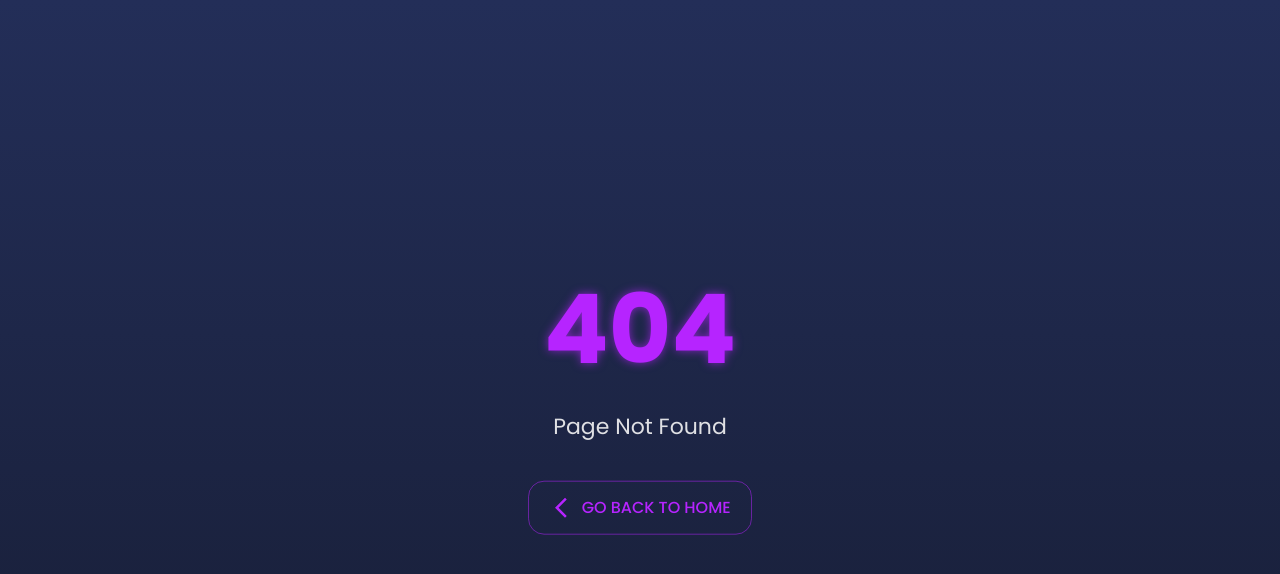
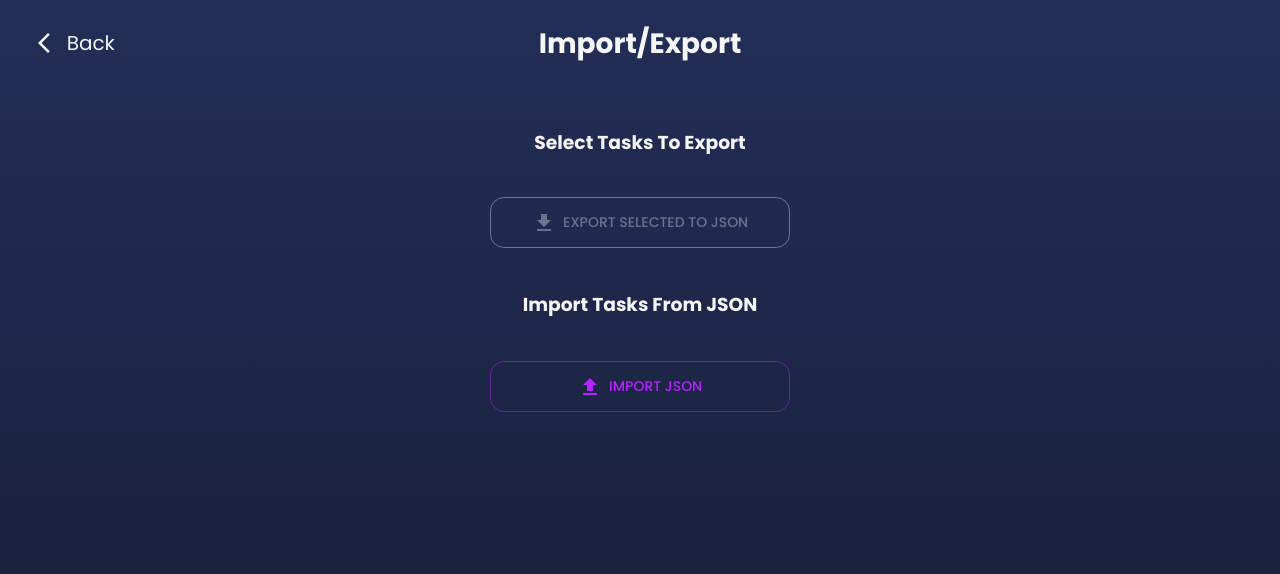
Before and after one commit to hirotanaka918/todo-app, a React (Vite) app: page /import-export in a window 1280 px wide. Before the commit this address had no page. Shown: the top 574 px of the page. Built offline with nearby package versions, Linux system fonts and the light colour scheme.

Commit message:
Implemented import/export feature for tasks

```diff
--- a/src/App.tsx
+++ b/src/App.tsx
@@ -11,6 +11,7 @@ import { NotFound } from "./pages/NotFound";
 import { useEffect } from "react";
 import { Categories } from "./pages/Categories";
 import { ErrorBoundary } from "./components";
+import { ImportExport } from "./pages/ImportExport";
 
 function App() {
   const [user, setUser] = useStorageState<User>(defaultUser, "user");
@@ -39,6 +40,10 @@ function App() {
             <Route path="/" element={<Home {...userProps} />} />
             <Route path="/add" element={<AddTask {...userProps} />} />
             <Route path="/user" element={<UserSettings {...userProps} />} />
+            <Route
+              path="/import-export"
+              element={<ImportExport {...userProps} />}
+            />
             <Route path="/categories" element={<Categories {...userProps} />} />
             <Route path="*" element={<NotFound />} />
           </Routes>
--- a/src/components/ProfileAvatar.tsx
+++ b/src/components/ProfileAvatar.tsx
@@ -16,6 +16,7 @@ import { UserProps } from "../types/user";
 import styled from "@emotion/styled";
 import {
   Category,
+  GetApp,
   Logout,
   ManageAccounts,
   Settings,
@@ -105,6 +106,11 @@ export const ProfileAvatar = ({ user, setUser }: UserProps) => {
         >
           <Settings /> &nbsp; Settings
         </StyledMenuItem>
+
+        <StyledMenuItem onClick={() => n("/import-export")}>
+          <GetApp /> &nbsp; Import/Export
+        </StyledMenuItem>
+
         {user.settings[0].enableCategories !== undefined &&
           user.settings[0].enableCategories && (
             <StyledMenuItem onClick={() => n("/categories")}>
--- a/src/components/Settings.tsx
+++ b/src/components/Settings.tsx
@@ -121,5 +121,3 @@ const Beta = styled.span`
   font-weight: 600;
   box-shadow: 0 0 4px 0 #0e8e0e91;
 `;
-
-export default SettingsDialog;
--- a/src/components/TaskMenu.tsx
+++ b/src/components/TaskMenu.tsx
@@ -6,6 +6,7 @@ import { BottomSheet } from "react-spring-bottom-sheet";
 import { Emoji } from "emoji-picker-react";
 import styled from "@emotion/styled";
 import "react-spring-bottom-sheet/dist/style.css";
+import { useResponsiveDisplay } from "../hooks/useResponsiveDisplay";
 
 interface TaskMenuProps {
   user: User;
@@ -81,7 +82,7 @@ export const TaskMenu = ({
       </StyledMenuItem>
     </div>
   );
-  const isMobile = window.matchMedia("(max-width: 767px)").matches;
+  const isMobile = useResponsiveDisplay();
   return (
     <>
       {isMobile ? (
--- a/src/hooks/useOnlineStatus.ts
+++ b/src/hooks/useOnlineStatus.ts
@@ -2,7 +2,6 @@ import { useState, useEffect } from "react";
 
 /**
  * Hook that checks if a user is currently online.
- *
  * @returns {boolean} Whether or not the user is online.
  */
 export const useOnlineStatus = (): boolean => {
--- /dev/null
+++ b/src/hooks/useResponsiveDisplay.ts
@@ -0,0 +1,23 @@
+import { useEffect, useState } from "react";
+/**
+ * A custom React hook to determine if the current device is a smaller device
+ * based on the screen width.
+ * @param {number} [breakpoint=768] - The breakpoint in pixels at which a device is considered "smaller".
+ * @returns {boolean} - A boolean value indicating whether the current device is a smaller device.
+ */
+export const useResponsiveDisplay = (breakpoint: number = 768): boolean => {
+  const [isSmallerDevice, setIsSmallerDevice] = useState(false);
+  const checkScreenSize = () => {
+    setIsSmallerDevice(window.innerWidth < breakpoint);
+  };
+  useEffect(() => {
+    checkScreenSize();
+    const handleResize = () => checkScreenSize();
+    window.addEventListener("resize", handleResize);
+    return () => {
+      window.removeEventListener("resize", handleResize);
+    };
+  }, [breakpoint]);
+
+  return isSmallerDevice;
+};
--- /dev/null
+++ b/src/pages/ImportExport.tsx
@@ -0,0 +1,205 @@
+import { useState } from "react";
+import Button from "@mui/material/Button";
+import Checkbox from "@mui/material/Checkbox";
+import { TopBar } from "../components";
+import { Task, UserProps } from "../types/user";
+import Typography from "@mui/material/Typography";
+import Box from "@mui/material/Box";
+import { styled } from "@mui/material/styles";
+import { Emoji } from "emoji-picker-react";
+import { FileDownload, FileUpload } from "@mui/icons-material";
+
+export const ImportExport = ({ user, setUser }: UserProps) => {
+  const [selectedTasks, setSelectedTasks] = useState<number[]>([]); // Array of selected task IDs
+
+  const handleTaskClick = (taskId: number) => {
+    setSelectedTasks((prevSelectedTasks) =>
+      prevSelectedTasks.includes(taskId)
+        ? prevSelectedTasks.filter((id) => id !== taskId)
+        : [...prevSelectedTasks, taskId]
+    );
+  };
+  const exportTasksToJson = (selectedTasks: Task[]) => {
+    const dataStr = JSON.stringify(selectedTasks, null, 2);
+    const dataUri =
+      "data:application/json;charset=utf-8," + encodeURIComponent(dataStr);
+    const exportFileDefaultName = `exported_tasks${new Date().getTime()}.json`;
+
+    const linkElement = document.createElement("a");
+    linkElement.setAttribute("href", dataUri);
+    linkElement.setAttribute("download", exportFileDefaultName);
+    linkElement.click();
+  };
+
+  const handleExport = () => {
+    const tasksToExport = user.tasks.filter((task: Task) =>
+      selectedTasks.includes(task.id)
+    );
+    exportTasksToJson(tasksToExport);
+  };
+
+  const handleImport = (event: React.ChangeEvent<HTMLInputElement>) => {
+    const file = event.target.files && event.target.files[0];
+
+    if (file) {
+      const reader = new FileReader();
+
+      reader.onload = (e) => {
+        try {
+          const importedTasks = JSON.parse(
+            e.target?.result as string
+          ) as Task[];
+
+          // Merge the imported tasks with the existing tasks
+          const mergedTasks = [...user.tasks, ...importedTasks];
+
+          // Remove duplicates based on task IDs (if any)
+          const uniqueTasks = Array.from(
+            new Set(mergedTasks.map((task) => task.id))
+          )
+            .map((id) => mergedTasks.find((task) => task.id === id))
+            .filter(Boolean) as Task[]; // Remove any 'undefined' values
+
+          setUser((prevUser) => ({ ...prevUser, tasks: uniqueTasks }));
+
+          // Prepare the list of imported task names
+          const importedTaskNames = importedTasks
+            .map((task) => task.name)
+            .join(", ");
+
+          // Display the alert with the list of imported task names
+          alert(`Imported Tasks: ${importedTaskNames}`);
+        } catch (error) {
+          console.error("Error parsing the imported file:", error);
+          alert("Error parsing the imported file");
+        }
+      };
+
+      reader.readAsText(file);
+    }
+  };
+
+  return (
+    <>
+      <TopBar title="Import/Export" />
+      <h3 style={{ textAlign: "center" }}>Select Tasks To Export</h3>
+      <Container>
+        {user.tasks.map((task: Task) => (
+          <TaskContainer
+            key={task.id}
+            backgroundclr={task.color}
+            onClick={() => handleTaskClick(task.id)}
+            selected={selectedTasks.includes(task.id)}
+          >
+            <Checkbox size="medium" checked={selectedTasks.includes(task.id)} />
+            <Typography
+              variant="body1"
+              component="span"
+              sx={{ display: "flex", alignItems: "center", gap: "6px" }}
+            >
+              <Emoji size={24} unified={task.emoji || ""} /> {task.name}
+            </Typography>
+          </TaskContainer>
+        ))}
+      </Container>
+
+      <Box
+        component="div"
+        sx={{
+          display: "flex",
+          justifyContent: "center",
+          alignItems: "center",
+          flexDirection: "column",
+          gap: "24px",
+        }}
+      >
+        <StyledButton
+          onClick={handleExport}
+          disabled={selectedTasks.length === 0}
+          variant="outlined"
+        >
+          <FileDownload /> &nbsp; Export Selected to JSON{" "}
+          {selectedTasks.length > 0 && `[${selectedTasks.length}]`}
+        </StyledButton>
+        <h3 style={{ textAlign: "center" }}>Import Tasks From JSON</h3>
+        <input
+          accept=".json"
+          id="import-file"
+          type="file"
+          style={{ display: "none" }}
+          onChange={handleImport}
+        />
+        <label htmlFor="import-file">
+          <Button
+            component="span"
+            variant="outlined"
+            sx={{
+              padding: "12px 18px",
+              borderRadius: "14px",
+              width: "300px",
+            }}
+          >
+            <FileUpload /> &nbsp; Import JSON
+          </Button>
+        </label>
+      </Box>
+    </>
+  );
+};
+
+const TaskContainer = styled(Box)<{ backgroundclr: string; selected: boolean }>`
+  display: flex;
+  align-items: center;
+  justify-content: left;
+  margin: 8px;
+  padding: 10px 4px;
+  border-radius: 12px;
+  background: #19172b94;
+  border: 2px solid ${(props) => props.backgroundclr};
+  box-shadow: ${(props) =>
+    props.selected && `0 0 8px 1px ${props.backgroundclr}`};
+  transition: 0.3s all;
+  width: 300px;
+  cursor: "pointer";
+`;
+
+const Container = styled(Box)`
+  display: flex;
+  flex-direction: column;
+  align-items: center;
+  margin: 20px;
+  max-height: 350px;
+
+  overflow-y: auto;
+
+  /* Custom Scrollbar Styles */
+  ::-webkit-scrollbar {
+    width: 8px;
+    border-radius: 4px;
+    background-color: #ffffff15;
+  }
+
+  ::-webkit-scrollbar-thumb {
+    background-color: #ffffff30;
+    border-radius: 4px;
+  }
+
+  ::-webkit-scrollbar-thumb:hover {
+    background-color: #ffffff50;
+  }
+
+  ::-webkit-scrollbar-track {
+    border-radius: 4px;
+    background-color: #ffffff15;
+  }
+`;
+
+const StyledButton = styled(Button)`
+  padding: 12px 18px;
+  border-radius: 14px;
+  width: 300px;
+  &:disabled {
+    color: #ffffff58;
+    border-color: #ffffff58;
+  }
+`;
```
Also changed, not shown: 1 other file (tests, documents, lock files or other folders).
